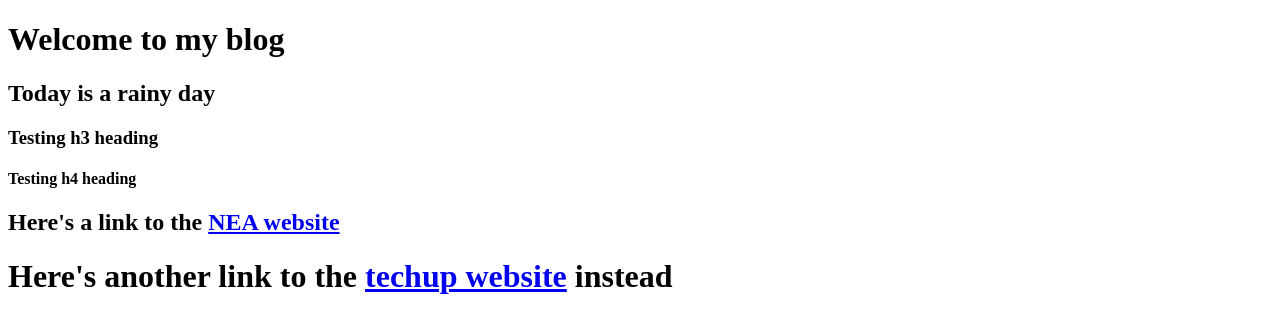
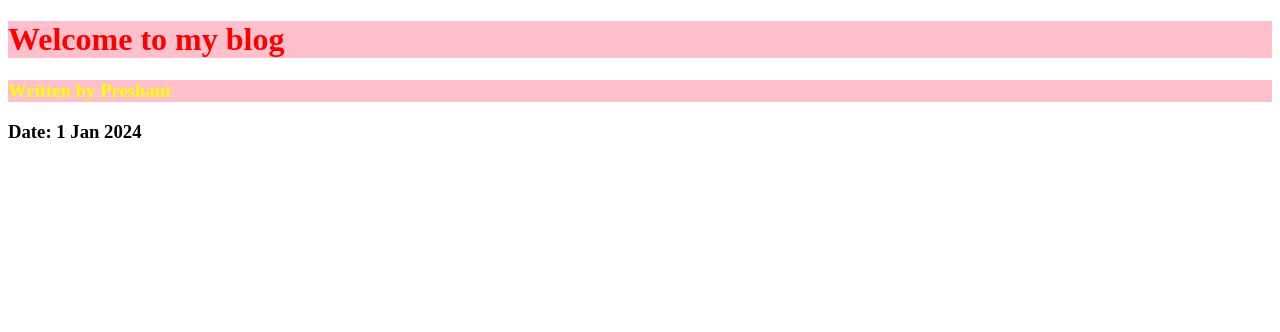
Before and after one commit to shadrina-mohamad/techuphandson, a plain HTML site: page index.html in a window 1280 px wide. Drawn offline with Linux system fonts and the light colour scheme.

Commit message:
Updated new index and css

```diff
--- a/index.html
+++ b/index.html
@@ -4,14 +4,12 @@
     <meta charset="UTF-8">
     <meta name="viewport" content="width=device-width, initial-scale=1.0">
     <title>Document</title>
+    <link rel="stylesheet" href="style.css">
 </head>
 <body>
-    <h1>Welcome to my blog</h1>
-    <h2>Today is a rainy day</h2>
-    <h3>Testing h3 heading</h3>
-    <h4>Testing h4 heading</h4>
-    <h2>Here's a link to the <a href="https://nea.gov.sg">NEA website</a></h2>
-    <h1>Here's another link to the <a href="info.techup.live">techup website</a> instead</h1>
+    <h1 class="title">Welcome to my blog</h1>
+    <h3 class="title" id="important">Written by Preshant</h3>
+    <h3>Date: 1 Jan 2024</h3>
 
 </body>
 </html>
--- /dev/null
+++ b/style.css
@@ -0,0 +1,26 @@
+/*
+
+h1 {
+    color: red;
+    background-color: yellow;
+    text-align: center;
+    border: 10px black solid;
+    margin-bottom: 100px;
+    padding-top: 20px;
+    padding-bottom: 20px;
+}
+
+*/
+
+h1 {
+    color: red;
+}
+
+.title {
+    background-color: pink;
+
+}
+
+#important {
+    color:yellow;
+}
```
Also changed, not shown: old.html (added, +17 -0 lines).
